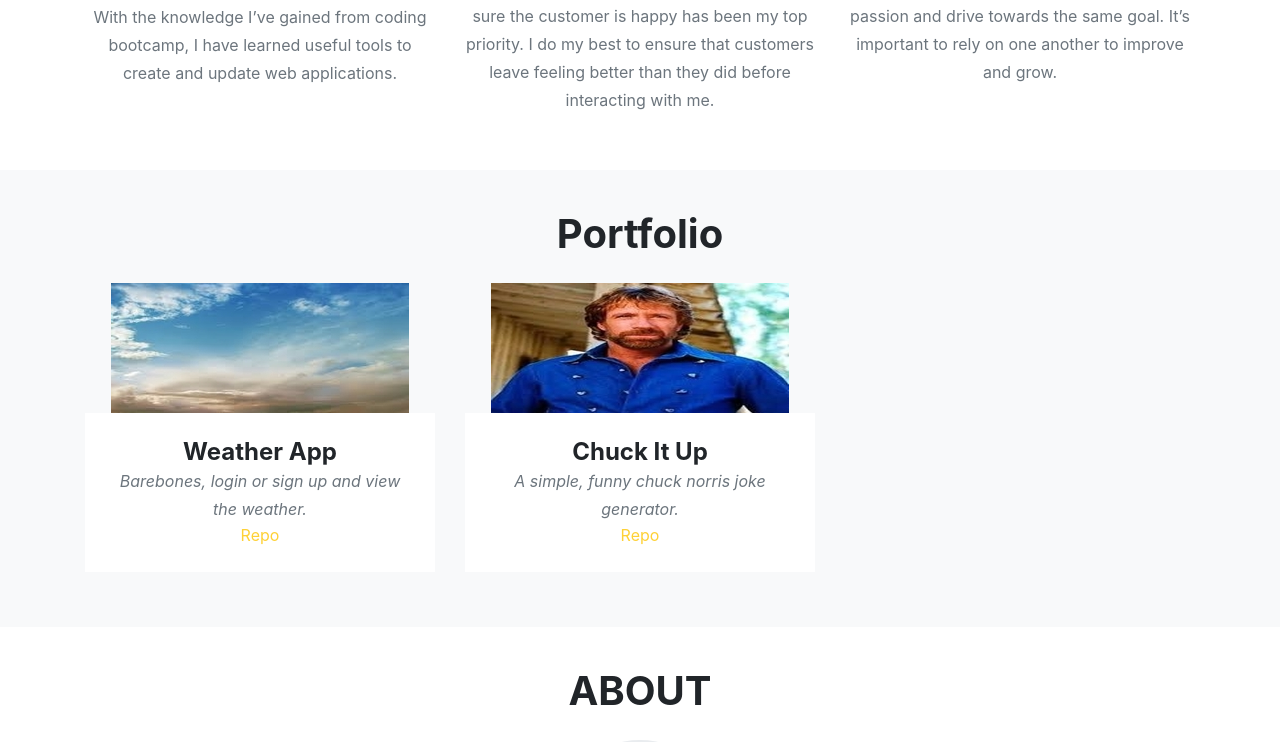
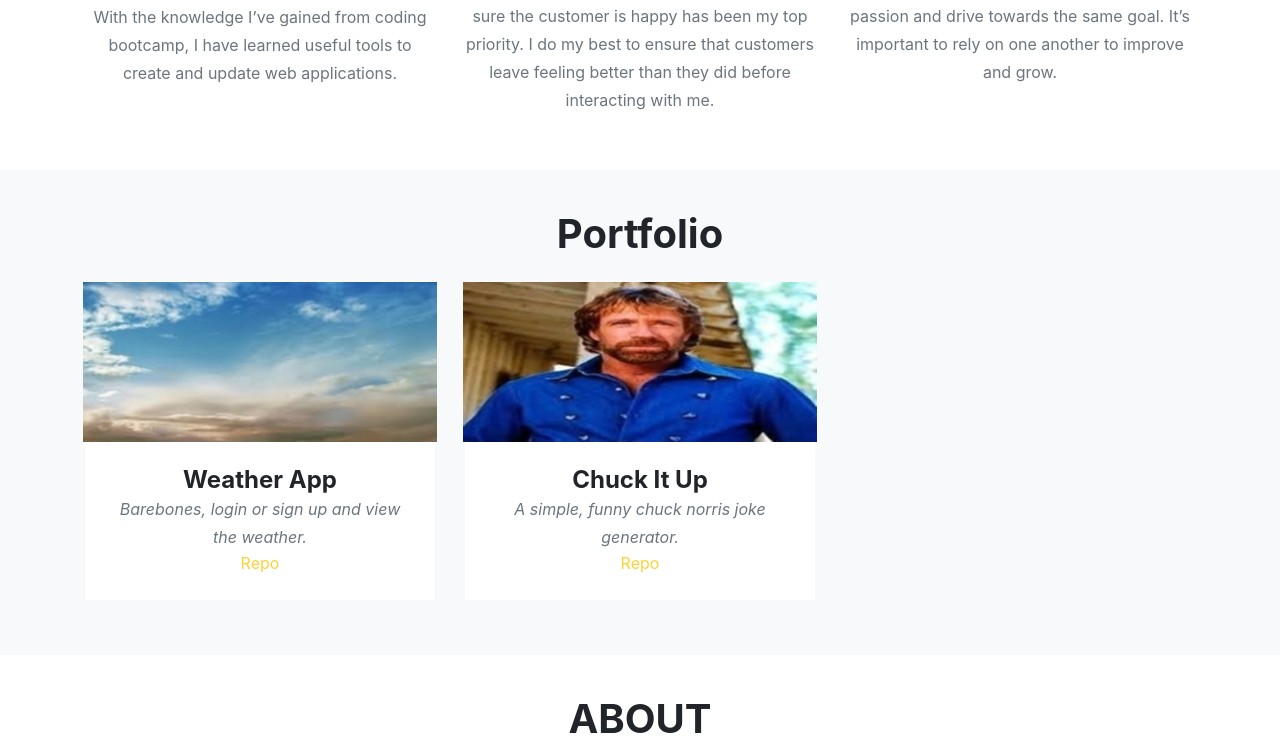
Before and after one commit to JustinBarsalou/website-prototype, a React (Create React App) app: page / in a window 1280 px wide. Shown: the part 1579-2321 px from the top of the page. Built offline with nearby package versions, Linux system fonts and the light colour scheme.

Commit message:
added hover effect to portfolio images, fixed base size of images in portfolio

```diff
--- /dev/null
+++ b/src/assets/css/portfolio.css
@@ -0,0 +1,20 @@
+.image {
+    animation: pulse 1.2s infinite;
+    animation-timing-function: linear;
+    animation-direction: alternate;
+}
+
+@keyframes pulse {
+    0% {
+        transform: scale(1);
+    }
+    40%{
+        transform: scale(1.025);
+    }
+    80% {
+        transform: scale(1.05);
+    }
+    100% {
+        transform: scale(1.070);
+    }
+}
--- a/src/components/portfolio.js
+++ b/src/components/portfolio.js
@@ -1,9 +1,10 @@
 import React from 'react'
+import '../assets/css/portfolio.css'
 
 
 export default ({ portfolioLinks }) => {
     return (
-        <section className="bg-light page-section" id="portfolio">
+      <section className="bg-light page-section" id="portfolio">
         <div className="container">
 
           <div className="row">
@@ -14,9 +15,10 @@ export default ({ portfolioLinks }) => {
 
           <div className="row">
             {portfolioLinks.map(({ title, caption, img, url, repo}, index) =>
-                    <div className="col-md-4 col-sm-6 portfolio-item">
+                    // Hover animation
+                    <div className="col-md-4 col-sm-6 portfolio-item pulse">
                       <a className="portfolio-link" data-toggle="modal" href={url}>
-                          <img className="img-fluid" src={img} alt='project'/>
+                          <img className="img-fluid image" src={img} alt='project'/>
                       </a>
                       <div className="portfolio-caption">
                         <h4>{ title }</h4>
@@ -28,7 +30,6 @@ export default ({ portfolioLinks }) => {
             }
           </div>
 
-
         </div>
       </section>
     )
```
Also changed, not shown: src/assets/img/chuck.jpg, src/assets/img/weather.jpg.
